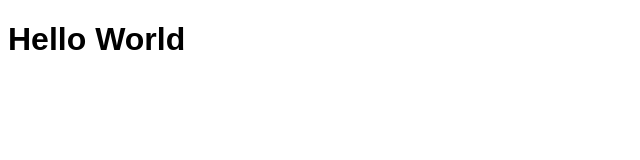
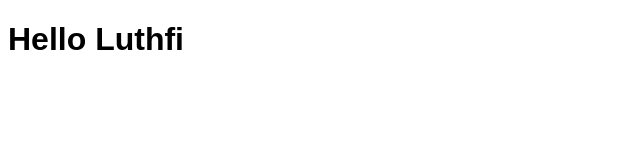
Before and after one commit to LuthNug98/rekweb-pertemuan-3, a plain HTML site: page index.html in a window 1280 px wide. Shown: the full height of the page, 0-640 px from the left. Drawn offline with Linux system fonts and the light colour scheme.

Commit message:
mengubah h1

```diff
--- a/index.html
+++ b/index.html
@@ -5,7 +5,7 @@
 	<link rel="stylesheet" type="text/css" href="style.css">
 </head>
 <body>
-		<h1>Hello World</h1>
+		<h1>Hello Luthfi</h1>
 		<script type="text/javascript" src="script.js"></script>
 </body>
 </html>
```
